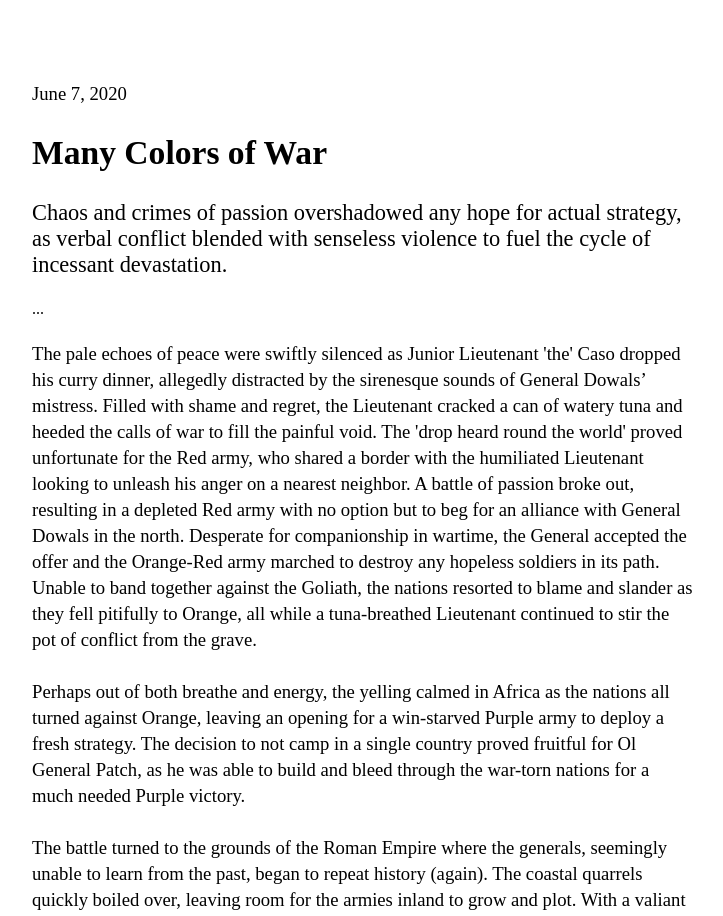
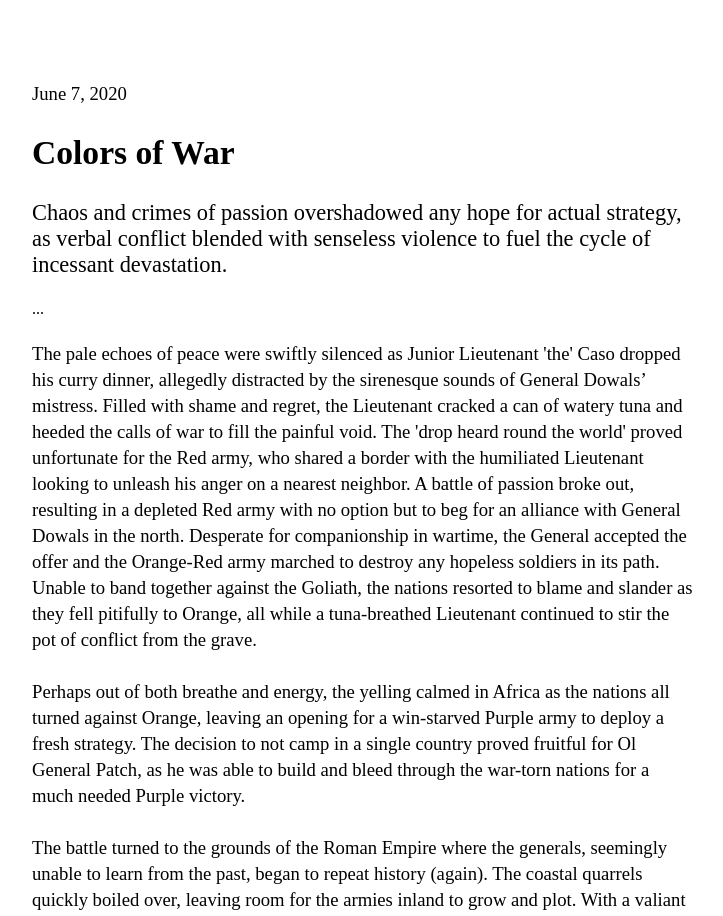
Before and after one commit to kduckets/tfw, a Next.js app: page / in a window 1280 px wide. Shown: the part 6780-7696 px from the top of the page, without its empty margins (277-1000 px from the left). Built offline with nearby package versions, Linux system fonts and the light colour scheme; a web font is replaced by a local one.

Commit message:
Update index.js

```diff
--- a/pages/index.js
+++ b/pages/index.js
@@ -186,7 +186,7 @@ scolds his soldiers and quietly plots his revenge.
 
 <div className="fullHeight">
 <p className="story"><small>June 7, 2020</small>
-<h2>Many Colors of War</h2>
+<h2>Colors of War</h2>
 </p>
 <p>Chaos and crimes of passion overshadowed any hope for actual strategy, as verbal conflict blended with
 senseless violence to fuel the cycle of incessant devastation.</p>
```
